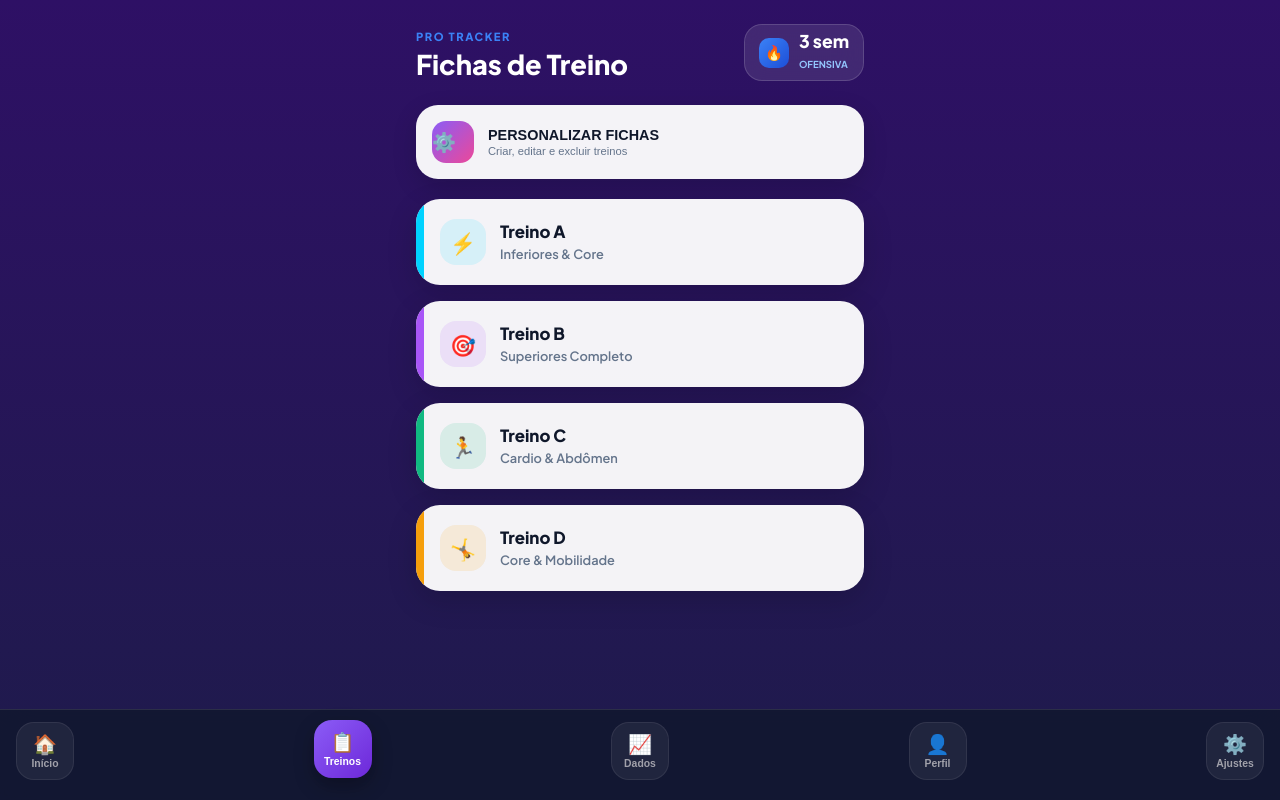
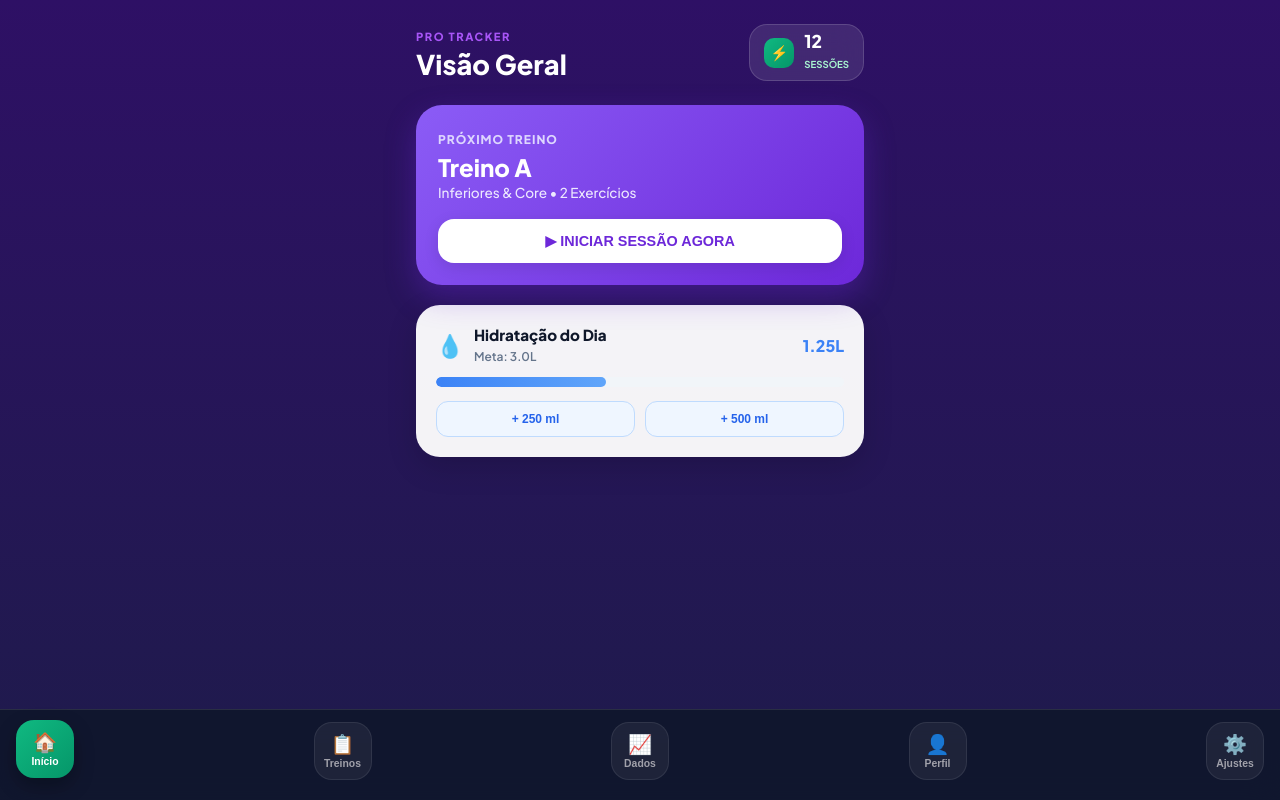
Before and after one commit to ciappinheiro-star/App-Treino, a Next.js app: page / in a window 1280 px wide. Built offline with nearby package versions, Linux system fonts and the light colour scheme.

Commit message:
Update page.js

```diff
--- a/app/page.js
+++ b/app/page.js
@@ -1,7 +1,6 @@
 'use client';
 import { useState, useEffect } from 'react';
 
-// Paleta Vibrante e Colorida sobre Fundo Roxo Degradê
 const THEME = {
   bgGradient: 'linear-gradient(180deg, #2E1065 0%, #1E1B4B 100%)',
   cardBg: 'rgba(255, 255, 255, 0.95)',
@@ -12,24 +11,40 @@ const THEME = {
 };
 
 export default function Home() {
-  const [activeTab, setActiveTab] = useState('meus-treinos');
+  const [activeTab, setActiveTab] = useState('inicio');
   const [isEditing, setIsEditing] = useState(false);
   const [activeWorkout, setActiveWorkout] = useState(null);
   const [workoutSession, setWorkoutSession] = useState(null);
   const [restTimer, setRestTimer] = useState(null);
-  const [totalCompleted, setTotalCompleted] = useState(12); // Exemplo com histórico inicial
+  const [totalCompleted, setTotalCompleted] = useState(12);
 
-  // Filtro de exercício para o gráfico de evolução
-  const [selectedExerciseFilter, setSelectedExerciseFilter] = useState('ex_1');
+  // Estados da Aba Início (Hidratação)
+  const [waterIntake, setWaterIntake] = useState(1250); // em ml
+  const waterGoal = 3000;
 
+  // Estados da Aba Perfil (Antropometria)
+  const [userProfile, setUserProfile] = useState({
+    weight: 70.5,
+    height: 1.75,
+    bf: 18,
+    arm: 34,
+    waist: 78,
+    hip: 98,
+    thigh: 56
+  });
+
+  const selectedExerciseFilter = 'ex_1';
+
+  // Navegação fixa inferior
   const navItems = [
-    { id: 'visao-geral', label: 'Início', icon: '🏠', gradient: 'linear-gradient(135deg, #10B981, #059669)', color: '#10B981' },
+    { id: 'inicio', label: 'Início', icon: '🏠', gradient: 'linear-gradient(135deg, #10B981, #059669)', color: '#10B981' },
     { id: 'meus-treinos', label: 'Treinos', icon: '📋', gradient: 'linear-gradient(135deg, #8B5CF6, #6D28D9)', color: '#8B5CF6' },
     { id: 'estatisticas', label: 'Dados', icon: '📈', gradient: 'linear-gradient(135deg, #3B82F6, #1D4ED8)', color: '#3B82F6' },
     { id: 'perfil', label: 'Perfil', icon: '👤', gradient: 'linear-gradient(135deg, #F97316, #EA580C)', color: '#F97316' },
     { id: 'configuracoes', label: 'Ajustes', icon: '⚙️', gradient: 'linear-gradient(135deg, #EC4899, #BE185D)', color: '#EC4899' }
   ];
 
+  // Treinos cadastrados
   const [workouts, setWorkouts] = useState([
     {
       id: 'TREINO_A', title: 'Treino A', category: 'Inferiores & Core', color: '#00D2FF', icon: '⚡',
@@ -66,21 +81,14 @@ export default function Home() {
     }
   ]);
 
-  // Dados fictícios de evolução para o gráfico da aba Estatísticas
+  // Histórico de Cargas (Aba Dados)
   const exerciseHistory = {
-    'ex_1': [
-      { week: 'Sem 1', weight: 14 },
-      { week: 'Sem 2', weight: 16 },
-      { week: 'Sem 3', weight: 18 },
-      { week: 'Sem 4', weight: 20 }
-    ],
-    'ex_2': [
-      { week: 'Sem 1', weight: 4 },
-      { week: 'Sem 2', weight: 5 },
-      { week: 'Sem 3', weight: 5 },
-      { week: 'Sem 4', weight: 6 }
-    ]
+    'ex_1': [{ week: 'Sem 1', weight: 14 }, { week: 'Sem 2', weight: 16 }, { week: 'Sem 3', weight: 18 }, { week: 'Sem 4', weight: 20 }],
+    'ex_2': [{ week: 'Sem 1', weight: 4 }, { week: 'Sem 2', weight: 5 }, { week: 'Sem 3', weight: 5 }, { week: 'Sem 4', weight: 6 }]
   };
+
+  // Dias com treino feito no mês atual (Aba Dados)
+  const completedDaysInMonth = [2, 4, 7, 9, 11, 14, 16, 18, 21, 23, 25, 28];
 
   // Cronômetros
   useEffect(() => {
@@ -105,7 +113,7 @@ export default function Home() {
     return `${m.toString().padStart(2, '0')}:${s.toString().padStart(2, '0')}`;
   };
 
-  // Funções de manipulação do treino
+  // Manipulação de Treinos
   const addNewWorkout = () => {
     const colors = ['#00D2FF', '#A855F7', '#10B981', '#F59E0B', '#EC4899'];
     const randomColor = colors[workouts.length % colors.length];
@@ -172,6 +180,9 @@ export default function Home() {
     } : w));
   };
 
+  // Cálculo de IMC
+  const bmi = (userProfile.weight / (userProfile.height * userProfile.height)).toFixed(1);
+
   return (
     <>
       <style jsx global>{`
@@ -190,7 +201,7 @@ export default function Home() {
           bottom: 0;
           left: 0;
           right: 0;
-          background: rgba(15, 23, 42, 0.75);
+          background: rgba(15, 23, 42, 0.85);
           backdrop-filter: blur(16px);
           padding: 12px 16px 20px 16px;
           display: flex;
@@ -236,12 +247,16 @@ export default function Home() {
       <div className="app-container">
         <main className="main-content">
 
-          {/* HEADER */}
+          {/* HEADER PRINCIPAL */}
           <header style={{ display: 'flex', justifyContent: 'space-between', alignItems: 'center', marginBottom: '24px' }}>
             <div>
-              <span style={{ fontSize: '0.7rem', color: '#3B82F6', fontWeight: '800', letterSpacing: '1.5px' }}>PRO TRACKER</span>
+              <span style={{ fontSize: '0.7rem', color: '#A855F7', fontWeight: '800', letterSpacing: '1.5px' }}>PRO TRACKER</span>
               <h1 style={{ fontSize: '1.7rem', color: '#FFF', fontWeight: '800', margin: '2px 0 0 0' }}>
-                {activeTab === 'estatisticas' ? 'Desempenho' : 'Fichas de Treino'}
+                {activeTab === 'inicio' && 'Visão Geral'}
+                {activeTab === 'meus-treinos' && 'Fichas de Treino'}
+                {activeTab === 'estatisticas' && 'Desempenho'}
+                {activeTab === 'perfil' && 'Perfil Físico'}
+                {activeTab === 'configuracoes' && 'Ajustes'}
               </h1>
             </div>
 
@@ -255,17 +270,85 @@ export default function Home() {
               alignItems: 'center',
               gap: '10px'
             }}>
-              <div style={{ width: '30px', height: '30px', borderRadius: '10px', background: 'linear-gradient(135deg, #3B82F6, #1D4ED8)', color: '#FFF', display: 'flex', alignItems: 'center', justifyContent: 'center', fontSize: '0.9rem', fontWeight: 'bold' }}>
-                🔥
+              <div style={{ width: '30px', height: '30px', borderRadius: '10px', background: 'linear-gradient(135deg, #10B981, #059669)', color: '#FFF', display: 'flex', alignItems: 'center', justifyContent: 'center', fontSize: '0.9rem', fontWeight: 'bold' }}>
+                ⚡
               </div>
               <div>
-                <span style={{ fontSize: '1.1rem', fontWeight: '800', display: 'block', lineHeight: '1', color: '#FFF' }}>3 sem</span>
-                <span style={{ fontSize: '0.6rem', color: '#93C5FD', fontWeight: '700' }}>OFENSIVA</span>
+                <span style={{ fontSize: '1.1rem', fontWeight: '800', display: 'block', lineHeight: '1', color: '#FFF' }}>{totalCompleted}</span>
+                <span style={{ fontSize: '0.6rem', color: '#A7F3D0', fontWeight: '700' }}>SESSÕES</span>
               </div>
             </div>
           </header>
 
-          {/* ABA DE TREINOS */}
+          {/* 1. ABA INÍCIO */}
+          {activeTab === 'inicio' && (
+            <div style={{ display: 'flex', flexDirection: 'column', gap: '20px' }}>
+
+              {/* CARD DE TREINO SUGERIDO DO DIA */}
+              <div style={{
+                background: 'linear-gradient(135deg, #8B5CF6, #6D28D9)',
+                padding: '22px',
+                borderRadius: '26px',
+                boxShadow: '0 12px 30px rgba(109, 40, 217, 0.35)',
+                position: 'relative',
+                overflow: 'hidden'
+              }}>
+                <span style={{ fontSize: '0.75rem', color: '#DDD6FE', fontWeight: '800', letterSpacing: '1px' }}>PRÓXIMO TREINO</span>
+                <h2 style={{ fontSize: '1.5rem', fontWeight: '800', margin: '4px 0 2px 0', color: '#FFF' }}>Treino A</h2>
+                <p style={{ fontSize: '0.85rem', color: '#EDE9FE', marginBottom: '18px' }}>Inferiores & Core • 2 Exercícios</p>
+
+                <button
+                  onClick={() => { setActiveTab('meus-treinos'); setActiveWorkout('TREINO_A'); }}
+                  style={{
+                    width: '100%',
+                    padding: '14px',
+                    background: '#FFFFFF',
+                    color: '#6D28D9',
+                    border: 'none',
+                    borderRadius: '16px',
+                    fontWeight: '800',
+                    fontSize: '0.9rem',
+                    cursor: 'pointer',
+                    boxShadow: '0 4px 15px rgba(0,0,0,0.1)'
+                  }}
+                >
+                  ▶ INICIAR SESSÃO AGORA
+                </button>
+              </div>
+
+              {/* REGISTRO DE ÁGUA / HIDRATAÇÃO */}
+              <div style={{ background: THEME.cardBg, padding: '20px', borderRadius: '24px', color: THEME.textPrimary, boxShadow: '0 10px 30px rgba(0,0,0,0.15)' }}>
+                <div style={{ display: 'flex', justifyContent: 'space-between', alignItems: 'center', marginBottom: '12px' }}>
+                  <div style={{ display: 'flex', alignItems: 'center', gap: '10px' }}>
+                    <span style={{ fontSize: '1.4rem' }}>💧</span>
+                    <div>
+                      <h3 style={{ fontSize: '0.95rem', fontWeight: '800' }}>Hidratação do Dia</h3>
+                      <span style={{ fontSize: '0.75rem', color: THEME.textSecondary, fontWeight: '600' }}>Meta: {(waterGoal / 1000).toFixed(1)}L</span>
+                    </div>
+                  </div>
+                  <span style={{ fontSize: '1rem', fontWeight: '800', color: '#3B82F6' }}>{(waterIntake / 1000).toFixed(2)}L</span>
+                </div>
+
+                {/* BARRA DE PROGRESSO DE ÁGUA */}
+                <div style={{ width: '100%', height: '10px', background: THEME.inputBg, borderRadius: '6px', overflow: 'hidden', marginBottom: '14px' }}>
+                  <div style={{ width: `${Math.min((waterIntake / waterGoal) * 100, 100)}%`, height: '100%', background: 'linear-gradient(90deg, #3B82F6, #60A5FA)', borderRadius: '6px', transition: 'width 0.3s ease' }} />
+                </div>
+
+                {/* BOTÕES DE ADIÇÃO RÁPIDA DE ÁGUA */}
+                <div style={{ display: 'flex', gap: '10px' }}>
+                  <button onClick={() => setWaterIntake(p => p + 250)} style={{ flex: 1, padding: '10px', background: '#EFF6FF', color: '#2563EB', border: '1px solid #BFDBFE', borderRadius: '12px', fontWeight: '800', fontSize: '0.75rem', cursor: 'pointer' }}>
+                    + 250 ml
+                  </button>
+                  <button onClick={() => setWaterIntake(p => p + 500)} style={{ flex: 1, padding: '10px', background: '#EFF6FF', color: '#2563EB', border: '1px solid #BFDBFE', borderRadius: '12px', fontWeight: '800', fontSize: '0.75rem', cursor: 'pointer' }}>
+                    + 500 ml
+                  </button>
+                </div>
+              </div>
+
+            </div>
+          )}
+
+          {/* 2. ABA DE TREINOS */}
           {activeTab === 'meus-treinos' && (
             <>
               <div style={{ marginBottom: '20px' }}>
@@ -450,98 +533,115 @@ export default function Home() {
             </>
           )}
 
-          {/* ABA DE ESTATÍSTICAS / DESEMPENHO */}
+          {/* 3. ABA DADOS / ESTATÍSTICAS */}
           {activeTab === 'estatisticas' && (
             <div style={{ display: 'flex', flexDirection: 'column', gap: '20px' }}>
 
-              {/* FREQUÊNCIA DA SEMANA (HABIT TRACKER) */}
+              {/* CALENDÁRIO COMPLETO DO MÊS */}
               <div style={{ background: THEME.cardBg, padding: '20px', borderRadius: '24px', color: THEME.textPrimary, boxShadow: '0 10px 30px rgba(0,0,0,0.15)' }}>
                 <div style={{ display: 'flex', justifyContent: 'space-between', alignItems: 'center', marginBottom: '16px' }}>
-                  <h3 style={{ fontSize: '1rem', fontWeight: '800' }}>Frequência da Semana</h3>
-                  <span style={{ fontSize: '0.75rem', color: '#10B981', fontWeight: '700', background: '#ECFDF5', padding: '4px 10px', borderRadius: '10px' }}>3 de 4 Treinos</span>
+                  <h3 style={{ fontSize: '1rem', fontWeight: '800' }}>Histórico do Mês</h3>
+                  <span style={{ fontSize: '0.75rem', color: '#3B82F6', fontWeight: '800' }}>Julho 2026</span>
                 </div>
 
-                <div style={{ display: 'flex', justifyContent: 'space-between', alignItems: 'center' }}>
-                  {[
-                    { day: 'S', done: true },
-                    { day: 'T', done: true },
-                    { day: 'Q', done: false },
-                    { day: 'Q', done: true },
-                    { day: 'S', done: false },
-                    { day: 'S', done: false },
-                    { day: 'D', done: false }
-                  ].map((item, index) => (
-                    <div key={index} style={{ display: 'flex', flexDirection: 'column', alignItems: 'center', gap: '6px' }}>
-                      <div style={{
-                        width: '38px', height: '38px', borderRadius: '12px',
-                        background: item.done ? 'linear-gradient(135deg, #10B981, #059669)' : THEME.inputBg,
-                        color: item.done ? '#FFF' : THEME.textSecondary,
-                        display: 'flex', alignItems: 'center', justifyContent: 'center',
-                        fontWeight: '800', fontSize: '0.85rem'
-                      }}>
-                        {item.done ? '✓' : ''}
-                      </div>
-                      <span style={{ fontSize: '0.7rem', fontWeight: '700', color: THEME.textSecondary }}>{item.day}</span>
-                    </div>
-                  ))}
-                </div>
-              </div>
-
-              {/* EVOLUÇÃO DE CARGAS (GRÁFICO SIMULADO) */}
-              <div style={{ background: THEME.cardBg, padding: '20px', borderRadius: '24px', color: THEME.textPrimary, boxShadow: '0 10px 30px rgba(0,0,0,0.15)' }}>
-                <div style={{ display: 'flex', justifyContent: 'space-between', alignItems: 'center', marginBottom: '12px' }}>
-                  <h3 style={{ fontSize: '1rem', fontWeight: '800' }}>Evolução de Carga</h3>
-                  <select
-                    value={selectedExerciseFilter}
-                    onChange={(e) => setSelectedExerciseFilter(e.target.value)}
-                    style={{ background: THEME.inputBg, border: 'none', padding: '6px 10px', borderRadius: '10px', fontSize: '0.75rem', fontWeight: '700', color: THEME.textPrimary, outline: 'none' }}
-                  >
-                    <option value="ex_1">Elevação Pélvica</option>
-                    <option value="ex_2">Desenvolvimento</option>
-                  </select>
+                {/* CABEÇALHO DIAS DA SEMANA */}
+                <div style={{ display: 'grid', gridTemplateColumns: 'repeat(7, 1fr)', gap: '6px', textAlign: 'center', fontSize: '0.7rem', fontWeight: '700', color: THEME.textSecondary, marginBottom: '8px' }}>
+                  <span>D</span><span>S</span><span>T</span><span>Q</span><span>Q</span><span>S</span><span>S</span>
                 </div>
 
-                {/* GRÁFICO EM BARRAS INTERATIVO */}
-                <div style={{ display: 'flex', alignItems: 'flex-end', justifyContent: 'space-between', height: '120px', paddingTop: '20px', paddingBottom: '10px', borderBottom: `1px solid ${THEME.inputBg}` }}>
-                  {(exerciseHistory[selectedExerciseFilter] || []).map((item, idx) => {
-                    const maxWeight = 25;
-                    const heightPercent = (item.weight / maxWeight) * 100;
+                {/* GRID DE DIAS DO MÊS */}
+                <div style={{ display: 'grid', gridTemplateColumns: 'repeat(7, 1fr)', gap: '6px', textAlign: 'center' }}>
+                  {Array.from({ length: 31 }, (_, i) => i + 1).map((day) => {
+                    const isDone = completedDaysInMonth.includes(day);
 
                     return (
-                      <div key={idx} style={{ display: 'flex', flexDirection: 'column', alignItems: 'center', gap: '8px', flex: 1 }}>
-                        <span style={{ fontSize: '0.7rem', fontWeight: '800', color: '#3B82F6' }}>{item.weight}kg</span>
-                        <div style={{
-                          width: '24px',
-                          height: `${heightPercent}%`,
-                          background: 'linear-gradient(180deg, #3B82F6, #1D4ED8)',
-                          borderRadius: '8px 8px 4px 4px',
-                          transition: 'height 0.3s ease'
-                        }} />
-                        <span style={{ fontSize: '0.65rem', color: THEME.textSecondary, fontWeight: '600' }}>{item.week}</span>
+                      <div key={day} style={{
+                        height: '36px',
+                        borderRadius: '10px',
+                        background: isDone ? 'linear-gradient(135deg, #10B981, #059669)' : THEME.inputBg,
+                        color: isDone ? '#FFF' : THEME.textPrimary,
+                        display: 'flex',
+                        alignItems: 'center',
+                        justify: 'center',
+                        fontWeight: isDone ? '800' : '600',
+                        fontSize: '0.8rem'
+                      }}>
+                        {day}
                       </div>
                     );
                   })}
                 </div>
               </div>
 
-              {/* FOCO MUSCULAR MENSAL */}
+              {/* EVOLUÇÃO DE CARGAS */}
               <div style={{ background: THEME.cardBg, padding: '20px', borderRadius: '24px', color: THEME.textPrimary, boxShadow: '0 10px 30px rgba(0,0,0,0.15)' }}>
-                <h3 style={{ fontSize: '1rem', fontWeight: '800', marginBottom: '14px' }}>Divisão por Grupo Muscular</h3>
+                <h3 style={{ fontSize: '1rem', fontWeight: '800', marginBottom: '12px' }}>Evolução de Carga</h3>
 
-                <div style={{ display: 'flex', flexDirection: 'column', gap: '10px' }}>
+                <div style={{ display: 'flex', alignItems: 'flex-end', justifyContent: 'space-between', height: '120px', paddingTop: '20px', paddingBottom: '10px', borderBottom: `1px solid ${THEME.inputBg}` }}>
+                  {(exerciseHistory[selectedExerciseFilter] || []).map((item, idx) => (
+                    <div key={idx} style={{ display: 'flex', flexDirection: 'column', alignItems: 'center', gap: '8px', flex: 1 }}>
+                      <span style={{ fontSize: '0.7rem', fontWeight: '800', color: '#3B82F6' }}>{item.weight}kg</span>
+                      <div style={{
+                        width: '24px',
+                        height: `${(item.weight / 25) * 100}%`,
+                        background: 'linear-gradient(180deg, #3B82F6, #1D4ED8)',
+                        borderRadius: '8px 8px 4px 4px'
+                      }} />
+                      <span style={{ fontSize: '0.65rem', color: THEME.textSecondary, fontWeight: '600' }}>{item.week}</span>
+                    </div>
+                  ))}
+                </div>
+              </div>
+
+            </div>
+          )}
+
+          {/* 4. ABA PERFIL (ACOMPANHAMENTO FÍSICO) */}
+          {activeTab === 'perfil' && (
+            <div style={{ display: 'flex', flexDirection: 'column', gap: '20px' }}>
+
+              {/* METRICAS PRINCIPAIS */}
+              <div style={{ display: 'grid', gridTemplateColumns: '1fr 1fr', gap: '12px' }}>
+                <div style={{ background: THEME.cardBg, padding: '16px', borderRadius: '20px', color: THEME.textPrimary }}>
+                  <span style={{ fontSize: '0.7rem', color: THEME.textSecondary, fontWeight: '700' }}>PESO ATUAL</span>
+                  <div style={{ display: 'flex', alignItems: 'baseline', gap: '4px', marginTop: '4px' }}>
+                    <input
+                      type="number"
+                      value={userProfile.weight}
+                      onChange={(e) => setUserProfile({ ...userProfile, weight: parseFloat(e.target.value) || 0 })}
+                      style={{ fontSize: '1.4rem', fontWeight: '800', border: 'none', background: 'transparent', width: '70px', color: THEME.textPrimary, outline: 'none' }}
+                    />
+                    <span style={{ fontSize: '0.8rem', fontWeight: '700', color: THEME.textSecondary }}>kg</span>
+                  </div>
+                </div>
+
+                <div style={{ background: THEME.cardBg, padding: '16px', borderRadius: '20px', color: THEME.textPrimary }}>
+                  <span style={{ fontSize: '0.7rem', color: THEME.textSecondary, fontWeight: '700' }}>IMC CALCULADO</span>
+                  <div style={{ fontSize: '1.4rem', fontWeight: '800', color: '#F97316', marginTop: '4px' }}>
+                    {bmi}
+                  </div>
+                </div>
+              </div>
+
+              {/* MEDIDAS CORPORAIS */}
+              <div style={{ background: THEME.cardBg, padding: '20px', borderRadius: '24px', color: THEME.textPrimary, boxShadow: '0 10px 30px rgba(0,0,0,0.15)' }}>
+                <h3 style={{ fontSize: '1rem', fontWeight: '800', marginBottom: '14px' }}>Medidas Corporais (cm)</h3>
+
+                <div style={{ display: 'grid', gridTemplateColumns: '1fr 1fr', gap: '12px' }}>
                   {[
-                    { label: 'Inferiores & Glúteos', percent: 45, color: '#00D2FF' },
-                    { label: 'Superiores', percent: 35, color: '#A855F7' },
-                    { label: 'Cardio & Core', percent: 20, color: '#10B981' }
-                  ].map((group, i) => (
-                    <div key={i}>
-                      <div style={{ display: 'flex', justifyContent: 'space-between', fontSize: '0.75rem', fontWeight: '700', marginBottom: '4px' }}>
-                        <span>{group.label}</span>
-                        <span style={{ color: THEME.textSecondary }}>{group.percent}%</span>
-                      </div>
-                      <div style={{ width: '100%', height: '8px', background: THEME.inputBg, borderRadius: '4px', overflow: 'hidden' }}>
-                        <div style={{ width: `${group.percent}%`, height: '100%', background: group.color, borderRadius: '4px' }} />
-                      </div>
+                    { label: 'Braço', field: 'arm' },
+                    { label: 'Cintura', field: 'waist' },
+                    { label: 'Quadril', field: 'hip' },
+                    { label: 'Coxa', field: 'thigh' }
+                  ].map((m) => (
+                    <div key={m.field} style={{ background: THEME.inputBg, padding: '12px', borderRadius: '14px', display: 'flex', justifyContent: 'space-between', alignItems: 'center' }}>
+                      <span style={{ fontSize: '0.8rem', fontWeight: '700', color: THEME.textSecondary }}>{m.label}</span>
+                      <input
+                        type="number"
+                        value={userProfile[m.field]}
+                        onChange={(e) => setUserProfile({ ...userProfile, [m.field]: parseFloat(e.target.value) || 0 })}
+                        style={{ width: '45px', textAlign: 'right', background: 'transparent', border: 'none', fontWeight: '800', fontSize: '0.9rem', color: THEME.textPrimary, outline: 'none' }}
+                      />
                     </div>
                   ))}
                 </div>
@@ -551,7 +651,7 @@ export default function Home() {
           )}
 
           {/* DEMAIS ABAS */}
-          {activeTab !== 'meus-treinos' && activeTab !== 'estatisticas' && (
+          {activeTab === 'configuracoes' && (
             <div style={{ background: THEME.cardBg, padding: '40px 20px', borderRadius: '24px', textAlign: 'center', color: THEME.textSecondary }}>
               Página de <strong style={{ color: THEME.textPrimary }}>{activeTab.toUpperCase()}</strong> em desenvolvimento.
             </div>
```
